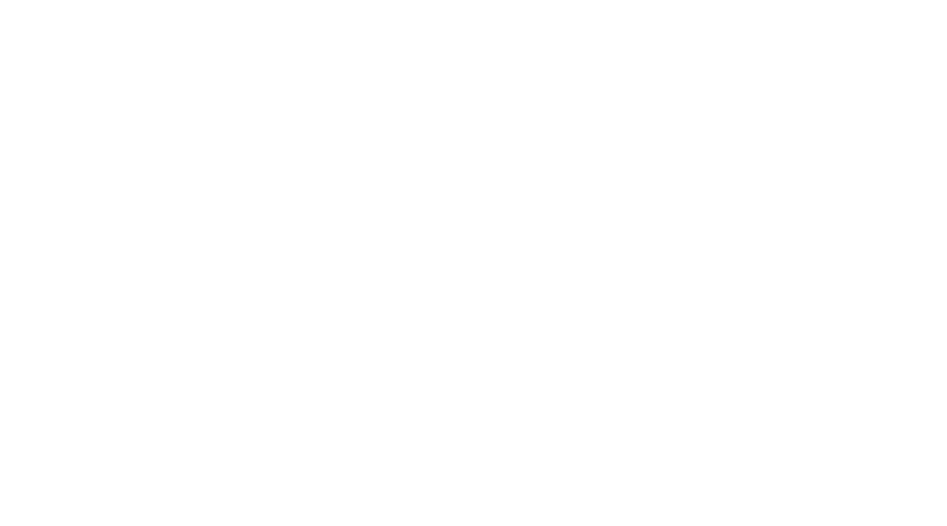
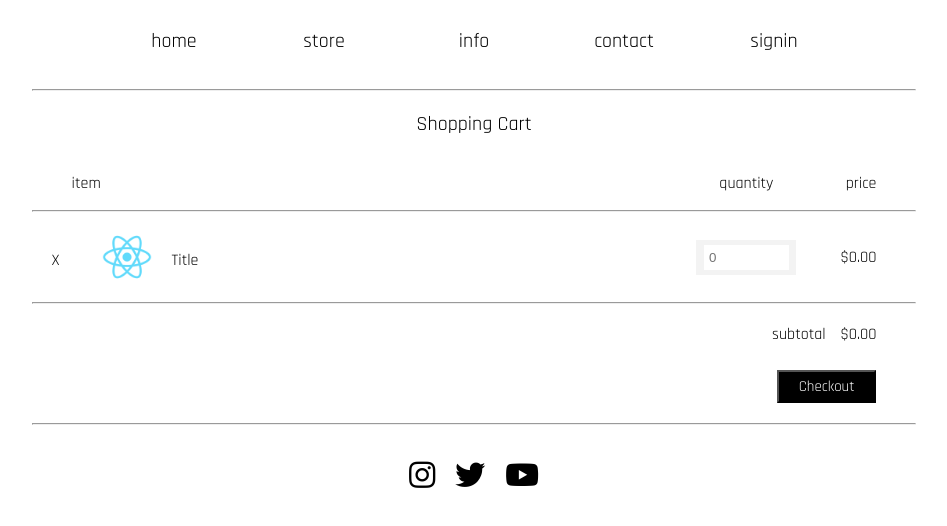
Before and after one commit to ricmat19/Art-Store, a React (Create React App) app in the folder client/: page /cart in a window 1280 px wide. Shown: the top 526 px of the page, without its empty margins (166-1113 px from the left). Built offline with nearby package versions, Linux system fonts and the light colour scheme.

Commit message:
Created Cart

```diff
--- a/client/public/css/index.css
+++ b/client/public/css/index.css
@@ -57,6 +57,84 @@
     display: grid;
     grid-template-columns: auto 1fr;
     gap: 5px;
+}
+
+.cart-table{
+    margin: 0 15%;
+}
+
+.table-headers p{
+    padding: 0 20px;
+}
+
+.table-headers, .cart-item-details{
+    display: grid;
+    justify-content: center;
+    grid-template-columns: 1fr 100px minmax(50px, 100px);
+    padding: 0 20px;
+}
+
+.cart-item-details{
+    padding: 20px;
+    align-items: center;
+    height: 50px;
+}
+
+.cart-item-info{
+    display: grid;
+    align-items: center;
+    justify-content: center;
+    grid-template-columns: 50px 50px 1fr;
+    height: 50px;
+}
+
+.cart-item-qty{
+    padding: 5px;
+    background-color: rgb(243, 243, 243);
+    text-align: center;
+}
+
+.item-qty-input{
+    width: 75px;
+}
+
+.cart-item-price{
+    text-align: right;
+    padding: 0 20px;
+}
+
+.cart-item-thumbnail{
+    height: 50px;
+    width: 50px;
+}
+
+.cart-item-title{
+    padding: 0 20px;
+}
+
+.subtotal-div{
+    padding: 20px 40px;
+}
+
+.table-hr, .item-hr{
+    margin: 0;
+}
+
+.align-center{
+    text-align: center;
+}
+
+.align-right{
+    text-align: right;
+}
+
+.subtotal-div span{
+    padding-left: 15px;
+}
+
+.cart-button{
+    padding: 0 35px;
+    margin: 0;
 }
 
 .totalPrice{
--- a/client/src/app.jsx
+++ b/client/src/app.jsx
@@ -4,6 +4,7 @@
 import About from "./routes/about";
 import Product from "./routes/collection";
 import Item from "./routes/itemDetails";
+import Cart from "./routes/cart";
 import Contact from "./routes/contact";
 import AdminCollection from "./routes/adminCollection";
 import AdminCreate from "./routes/adminCreate";
@@ -21,6 +22,7 @@
                     <Route exact path="/about" component={About}/>
                     <Route exact path="/collection/:product" component={Product}/>
                     <Route exact path="/collection/:product/:id" component={Item}/>
+                    <Route export path="/cart" component={Cart}/>
                     <Route exact path="/contact" component={Contact}/>
                     <Route exact path="/admin/collection" component={AdminCollection}/>
                     <Route exact path="/admin/create" component={AdminCreate}/>
--- /dev/null
+++ b/client/src/components/cart.jsx
@@ -0,0 +1,34 @@
+import React from 'react';
+import CartItemC from './cartItem';
+
+const CartC = () => {
+
+    return(
+        <div className="main-body">
+            <div className="center">
+                <p className="nav-title">Shopping Cart</p>
+            </div>
+            <div className="cart-table">
+                <div className="table-headers">
+                    <p>item</p>
+                    <p className="align-center">quantity</p>
+                    <p className="align-right">price</p>
+                </div>
+                <hr className="table-hr"/>
+                <div className="cart-items">
+                    <CartItemC/>
+                </div>
+                <div className="align-right subtotal-div">
+                    <span>subtotal</span>
+                    <span>$0.00</span>
+                </div>
+                <div className="align-right cart-button">
+                    <button>Checkout</button>
+                </div>
+
+            </div>
+        </div>
+    )
+}
+
+export default CartC;
--- /dev/null
+++ b/client/src/components/cartItem.jsx
@@ -0,0 +1,27 @@
+import React from 'react';
+
+const CartItemC = () => {
+
+    return(
+        <div className="cart-item">
+            <div className="cart-item-details">
+                <div className="cart-item-info">
+                    <span>X</span>
+                    <span>
+                        <img className="cart-item-thumbnail" src="../../logo512.png" alt="thumbnail"/>
+                    </span>
+                    <div className="cart-item-title">Title</div>
+                </div>
+                <div className="cart-item-qty">
+                    <input className="item-qty-input" type="number" placeholder="0"></input>
+                </div>
+                <div className="cart-item-price">
+                    <span>$0.00</span>
+                </div>
+            </div>
+            <hr className="item-hr"/>
+        </div>
+    )
+}
+
+export default CartItemC;
--- a/client/src/components/cartModal.jsx
+++ b/client/src/components/cartModal.jsx
@@ -3,6 +3,7 @@
 const CartModalC = () => {
 
     return(
+        <a href="/cart">
             <div className="active-modal cart-modal">
                 <i className="fas fa-shopping-cart cart-icon"></i>
                 <div className="cart-quantity">
@@ -11,6 +12,7 @@
                 </div>
                 <div className="totalPrice">$0</div>
             </div>
+        </a>
     )
 }
 
--- /dev/null
+++ b/client/src/routes/cart.jsx
@@ -0,0 +1,16 @@
+import React from 'react';
+import CartC from '../components/cart';
+import FooterC from '../components/footer';
+import HeaderC from '../components/header';
+
+const CartR = () => {
+    return(
+        <div>
+            <HeaderC/>
+            <CartC/>
+            <FooterC/>
+        </div>
+    )
+}
+
+export default CartR;
```
Lines whose indentation alone changed are shown as unchanged.
